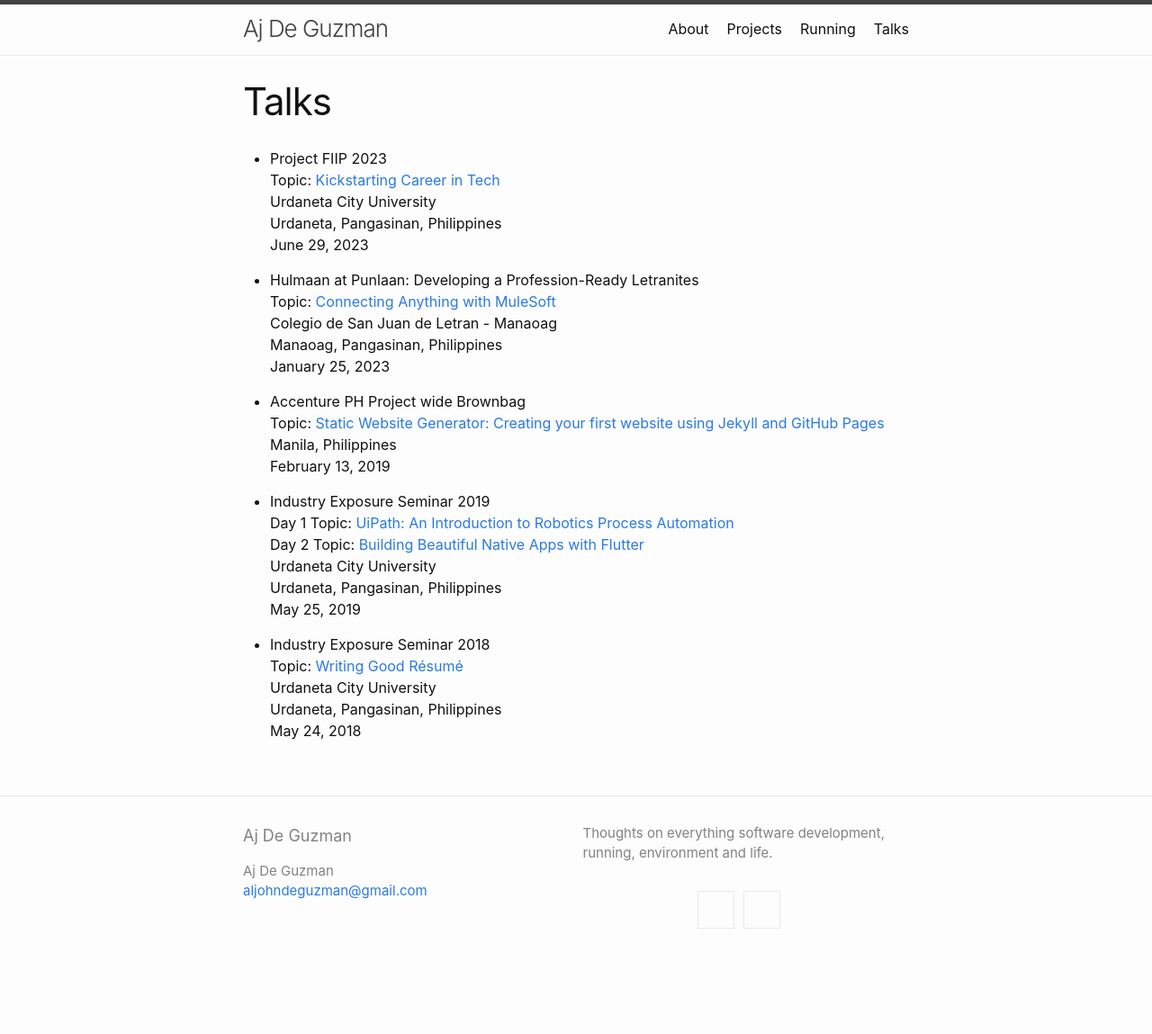
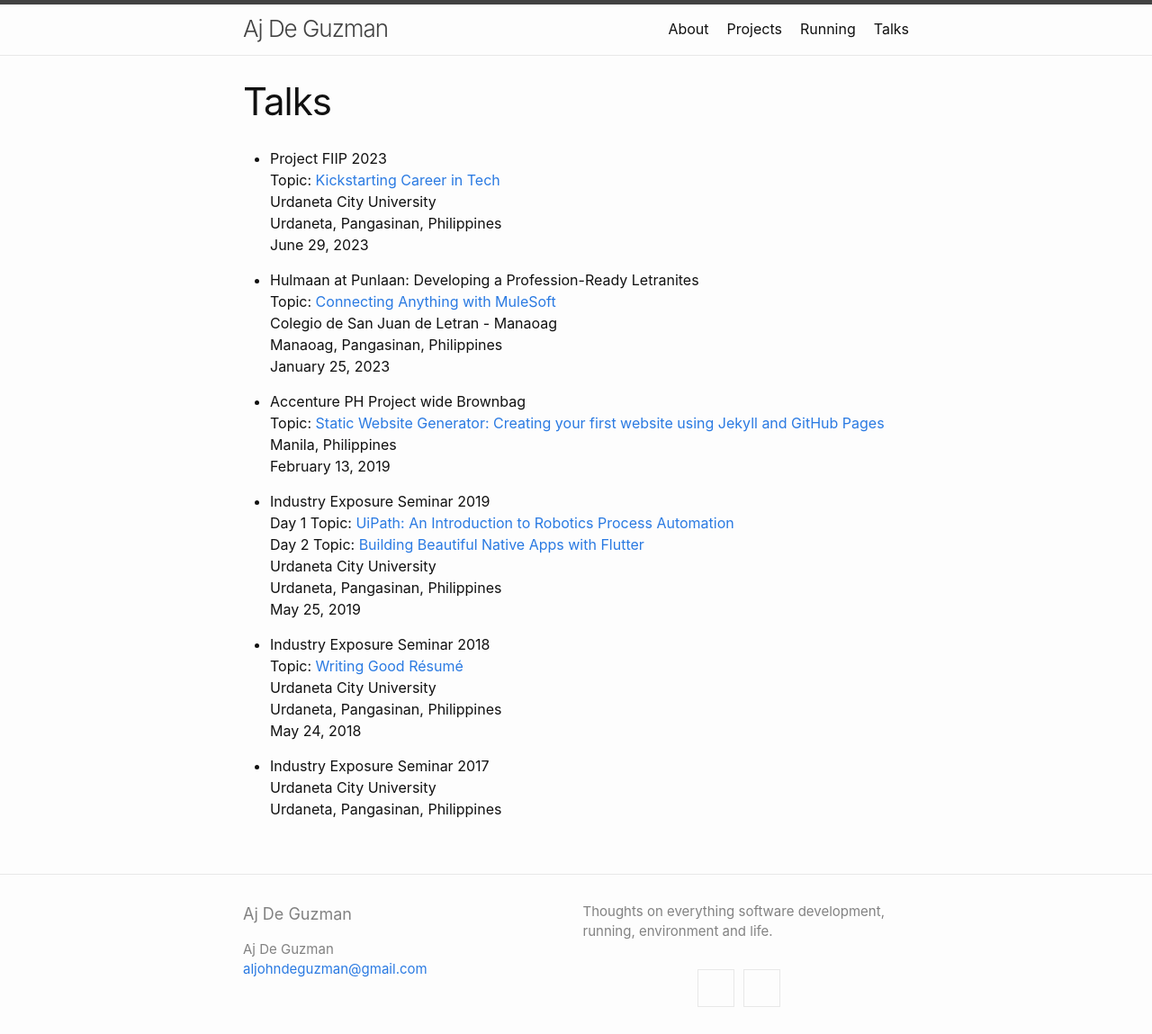
Before and after one commit to ajdeguzman/ajdeguzman.github.io, a Jekyll site: the page built from talks.md, in a window 1280 px wide. Shown: the whole page at 90% size. Built offline with Jekyll 4.4.1, drawn with Linux system fonts in a browser that asks for light colours; before the commit the page ends 1062 px from its top, so only the background shows below that.

Commit message:
Added 2017 talk

```diff
--- a/talks.md
+++ b/talks.md
@@ -33,3 +33,7 @@ permalink: /talks/
 <br> Urdaneta City University
 <br> <i class="fa fa-map-pin"></i> Urdaneta, Pangasinan, Philippines
 <br> May 24, 2018
+
+- Industry Exposure Seminar 2017
+<br> Urdaneta City University
+<br> <i class="fa fa-map-pin"></i> Urdaneta, Pangasinan, Philippines
```
